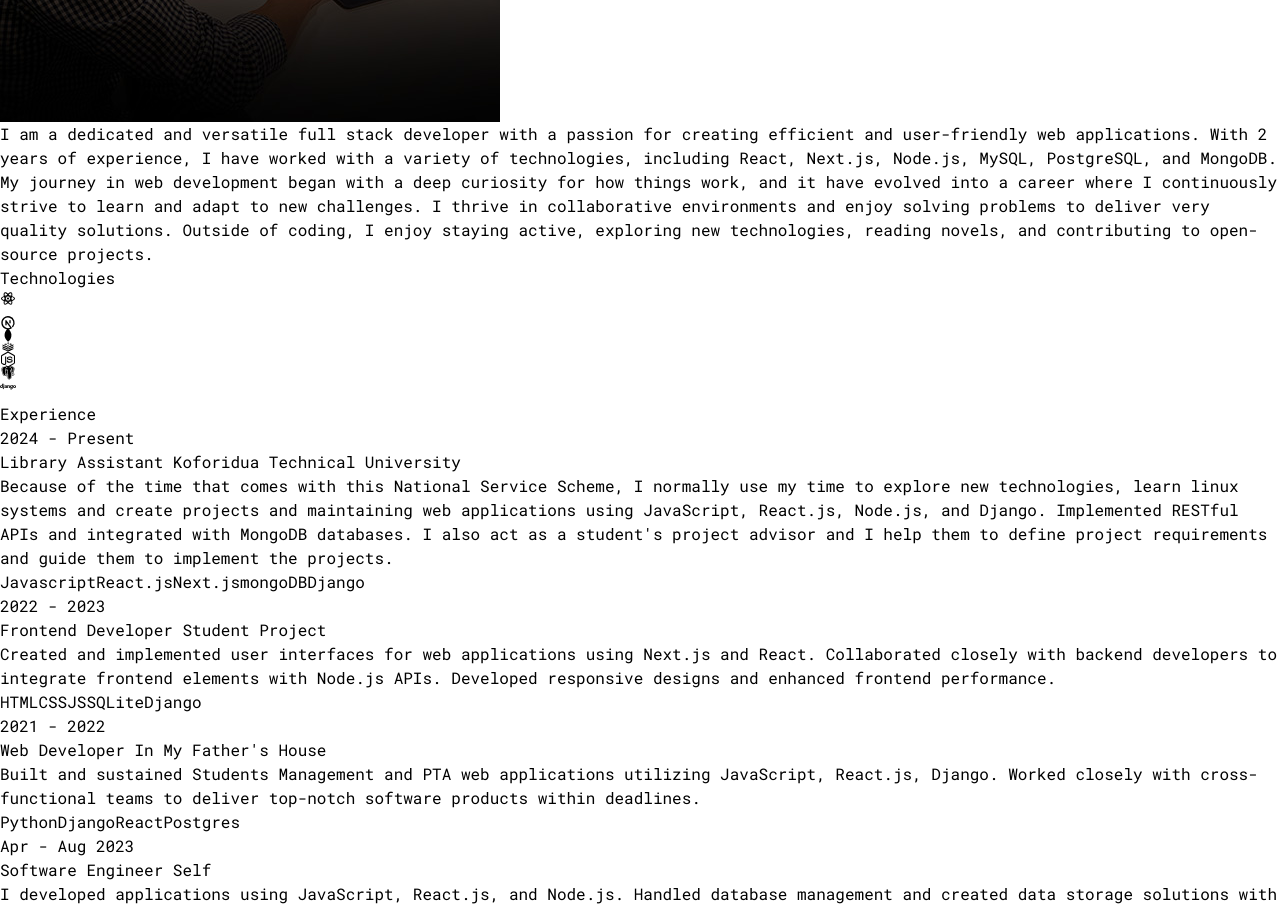
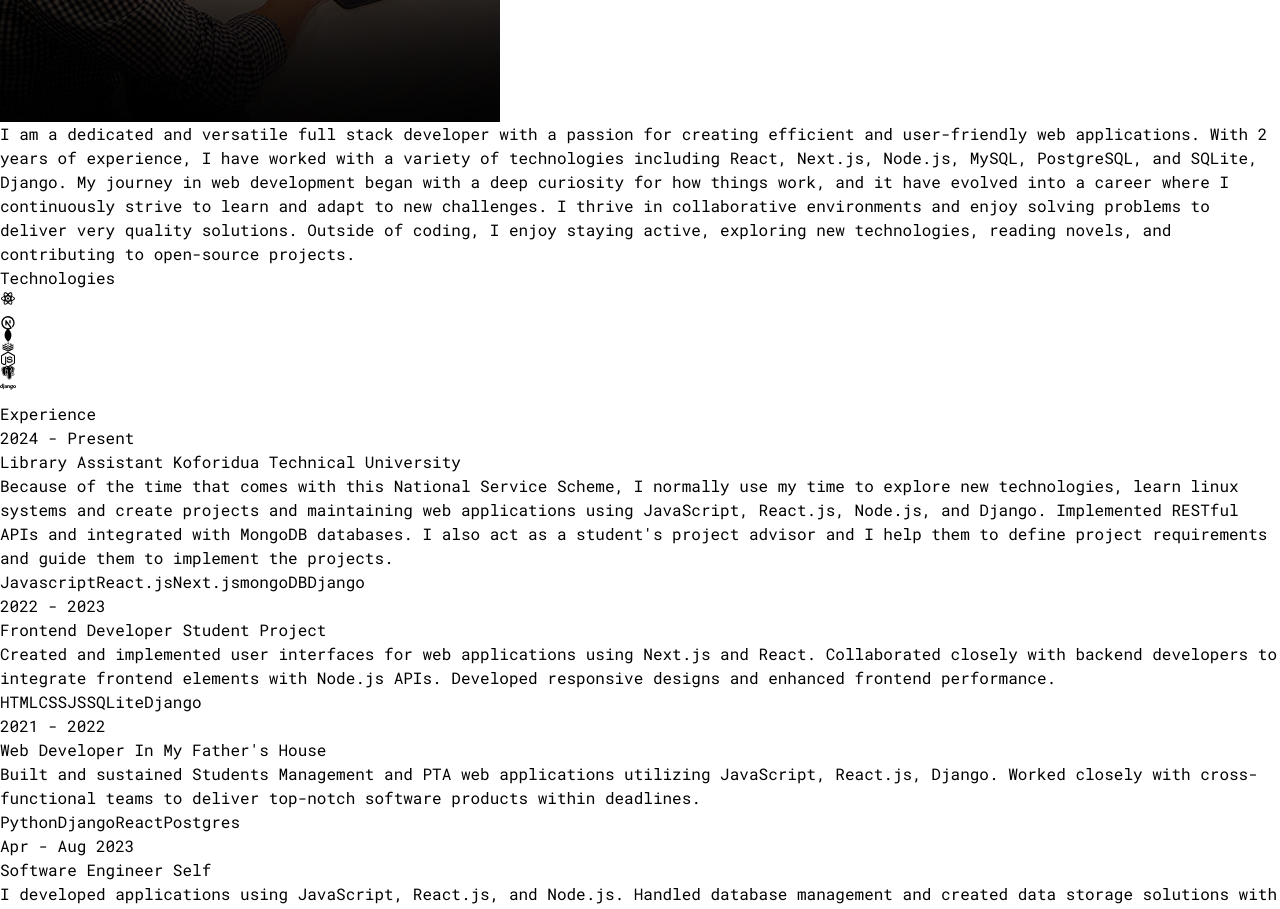
Before and after one commit to AmenyoSedem/my-second-portfolio, a React (Vite) app: page / in a window 1280 px wide. Shown: the part 1360-2269 px from the top of the page. Built offline with nearby package versions, Linux system fonts and the light colour scheme.

Commit message:
Updated index.js

```diff
--- a/src/constants/index.js
+++ b/src/constants/index.js
@@ -5,7 +5,7 @@
 
 export const heroContent = `I am a passionate full stack developer with a knack for crafting robust and scalable web applications. With 2 years of hands-on experience, I have honed my skills in front-end technologies like React and TailwindCSS, as well as back-end technologies like Node.js, MySQL, PostgreSQL, and Django. My goal is to leverage my expertise to create innovative solutions that drive business growth and deliver exceptional user experiences.`;
 
-export const aboutContent = `I am a dedicated and versatile full stack developer with a passion for creating efficient and user-friendly web applications. With 2 years of experience, I have worked with a variety of technologies, including React, Next.js, Node.js, MySQL, PostgreSQL, and MongoDB. My journey in web development began with a deep curiosity for how things work, and it have evolved into a career where I continuously strive to learn and adapt to new challenges. I thrive in collaborative environments and enjoy solving problems to deliver very quality solutions. Outside of coding, I enjoy staying active, exploring new technologies, reading novels, and contributing to open-source projects.`;
+export const aboutContent = `I am a dedicated and versatile full stack developer with a passion for creating efficient and user-friendly web applications. With 2 years of experience, I have worked with a variety of technologies including React, Next.js, Node.js, MySQL, PostgreSQL, and SQLite, Django. My journey in web development began with a deep curiosity for how things work, and it have evolved into a career where I continuously strive to learn and adapt to new challenges. I thrive in collaborative environments and enjoy solving problems to deliver very quality solutions. Outside of coding, I enjoy staying active, exploring new technologies, reading novels, and contributing to open-source projects.`;
 
 export const EXPERIENCES = [
   {
```
